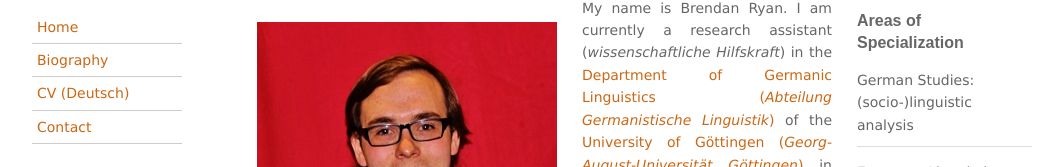
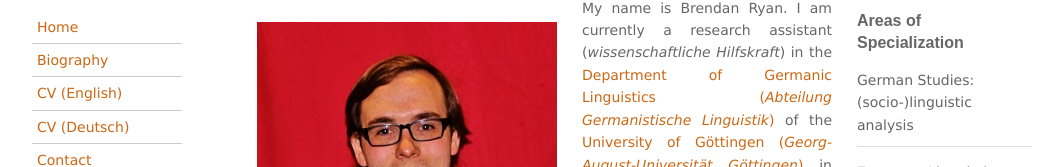
Before and after one commit to bcmryan/bcmryan.github.io, a plain HTML site: page index.html in a window 1280 px wide. Shown: the part 166-333 px from the top of the page, without its empty margins (108-1171 px from the left). Drawn offline with Linux system fonts and the light colour scheme.

Commit message:
Update index.html
Uncommented out CVweb_eng.pdf after update

```diff
--- a/index.html
+++ b/index.html
@@ -18,7 +18,7 @@
 		<ul id="navlist">
 			<li><a href="index.html">Home</a></li>
 			<li><a href="bio.html">Biography</a></li>
-			<!-- <li><a href="CVweb_eng.pdf">CV (English)</a></li> -->
+			<li><a href="CVweb_eng.pdf">CV (English)</a></li>
 			<li><a href="CVweb_deu.pdf">CV (Deutsch)</a></li>
 			<li><a href="contact.html">Contact</a></li>
 		</ul>
```
